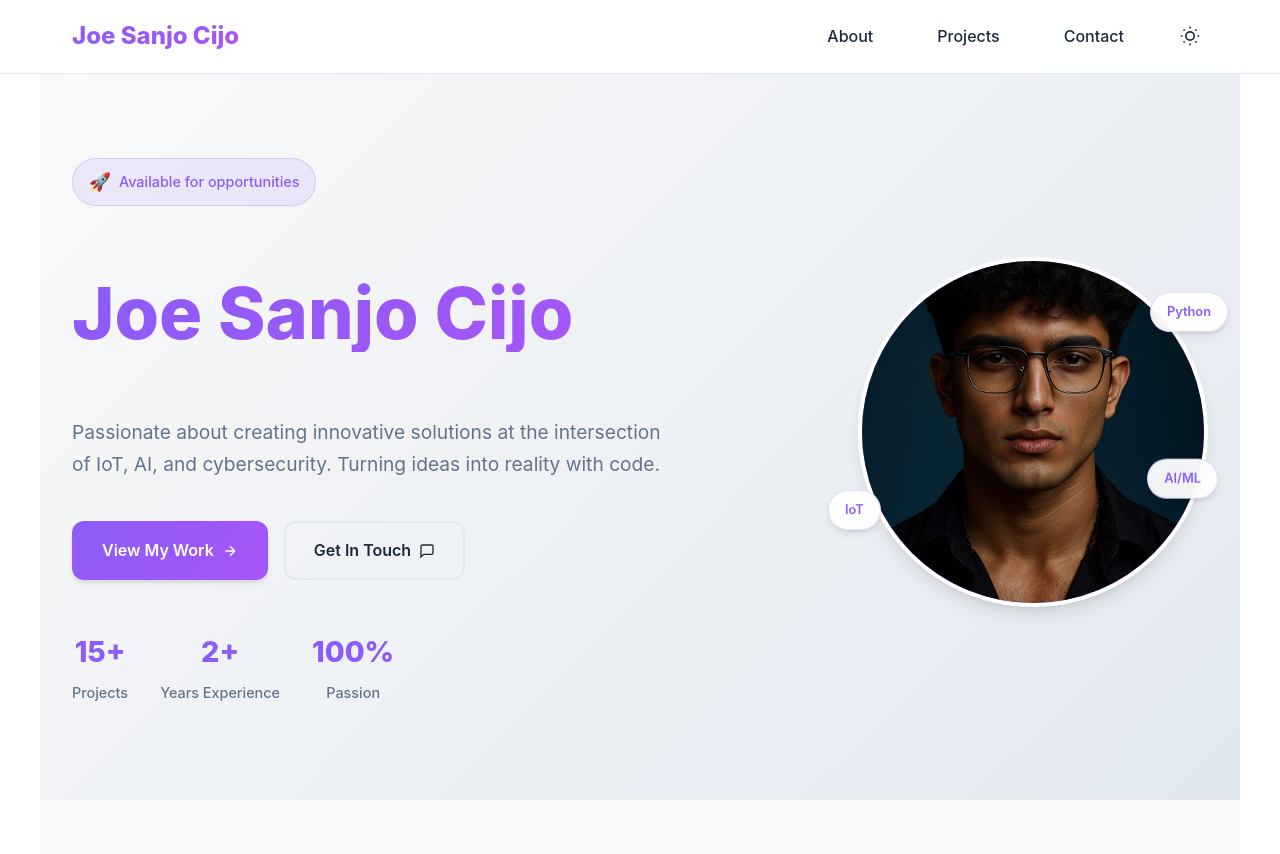
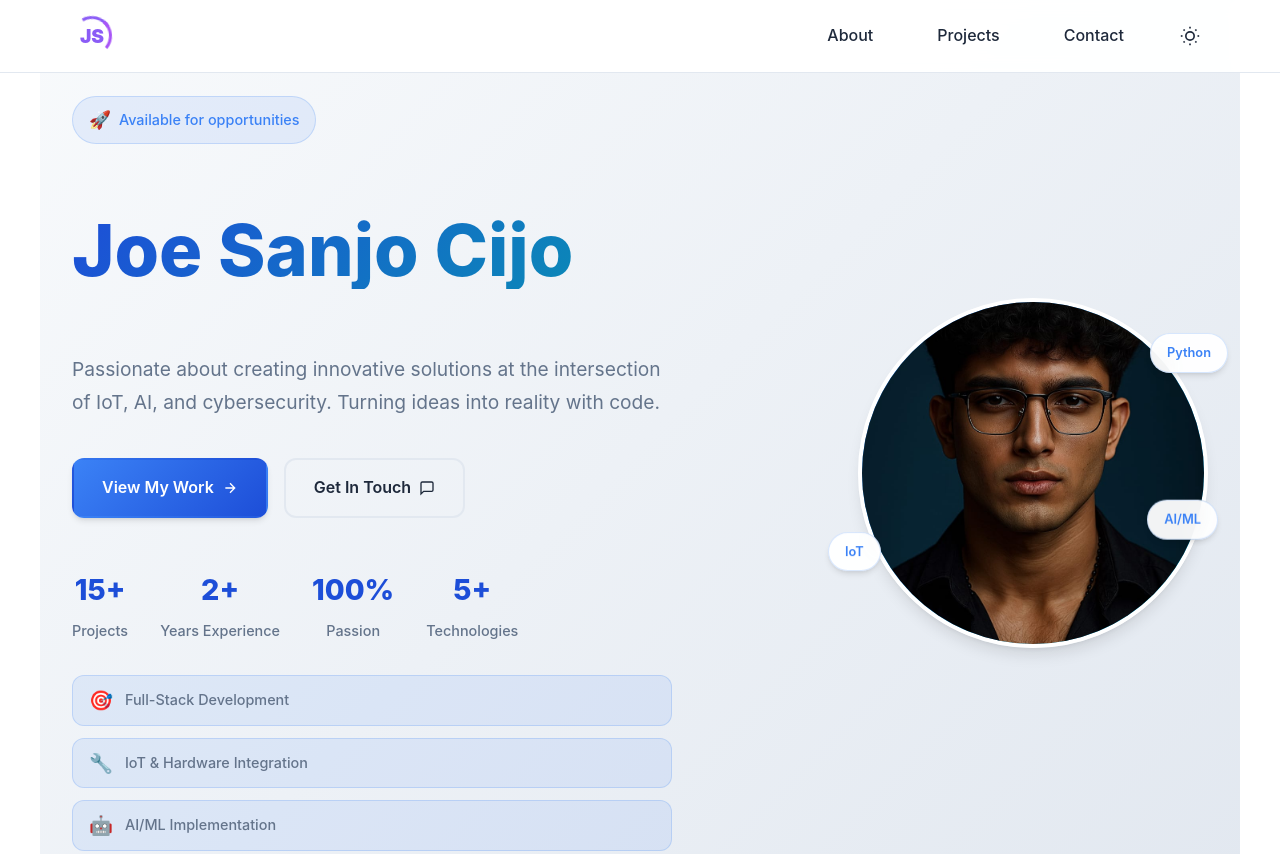
Before and after one commit to R3tr0gh057/Portfolio_2025, a plain HTML site: page index.html in a window 1280 px wide. Shown: the top 854 px of the page. Drawn offline with Linux system fonts and the light colour scheme.

Commit message:
style change

```diff
--- a/index.html
+++ b/index.html
@@ -48,7 +48,13 @@
 
     <header>
         <nav>
-            <div class="logo">Joe Sanjo Cijo</div>
+            <div class="logo">
+                <div class="logo-animation">
+                    <div class="logo-circle"></div>
+                    <div class="logo-text">JS</div>
+                </div>
+                <span class="logo-name"></span>
+            </div>
             <ul>
                 <li><a href="#about">About</a></li>
                 <li><a href="#projects">Projects</a></li>
@@ -116,6 +122,25 @@
                             <span class="stat-number">100%</span>
                             <span class="stat-label">Passion</span>
                         </div>
+                        <div class="stat">
+                            <span class="stat-number">5+</span>
+                            <span class="stat-label">Technologies</span>
+                        </div>
+                    </div>
+
+                    <div class="hero-highlights">
+                        <div class="highlight-item">
+                            <span class="highlight-icon">🎯</span>
+                            <span class="highlight-text">Full-Stack Development</span>
+                        </div>
+                        <div class="highlight-item">
+                            <span class="highlight-icon">🔧</span>
+                            <span class="highlight-text">IoT & Hardware Integration</span>
+                        </div>
+                        <div class="highlight-item">
+                            <span class="highlight-icon">🤖</span>
+                            <span class="highlight-text">AI/ML Implementation</span>
+                        </div>
                     </div>
                 </div>
                 <div class="hero-image-container">
@@ -147,7 +172,7 @@
                 <div class="about-text">
                     <p class="about-intro">I'm a full-stack developer passionate about IoT, AI, and cybersecurity, currently pursuing my Bachelor of Computer Applications at Kristu Jayanti College.</p>
                     <p>During my internship, I modernized an RFID management system by integrating microcontrollers with Flask servers, gaining hands-on experience in end-to-end system development. My projects include a malware scanning mobile app, an AI-powered smart home system for Google Solution Challenge 2024, and an Agri-IoT platform that improved farming efficiency in Karnataka.</p>
-                    <div class="skills-grid">
+                    <div class="skills-grid animated-element">
                         <span class="skill-tag">Python</span>
                         <span class="skill-tag">Flask</span>
                         <span class="skill-tag">Next.js</span>
@@ -190,9 +215,9 @@
             <h2>Get In Touch</h2>
             <p>[A call to action, your email address, or a placeholder for a contact form.]</p>
             <div class="social-links">
-                <a href="#">LinkedIn</a>
-                <a href="#">GitHub</a>
-                <a href="#">Twitter</a>
+                <a href="https://www.linkedin.com/in/joe-sanjo-b0429a262/">LinkedIn</a>
+                <a href="https://github.com/R3tr0gh057">GitHub</a>
+                <a href="https://x.com/joesanjo10">Twitter</a>
             </div>
         </section>
     </main>
--- a/style.css
+++ b/style.css
@@ -2,22 +2,22 @@
 
 /* CSS Variables for consistent theming */
 :root {
-    --primary-color: #8B5CF6;
-    --primary-dark: #7C3AED;
+    --primary-color: #3B82F6;
+    --primary-dark: #1D4ED8;
     --secondary-color: #64748b;
-    --accent-color: #A855F7;
+    --accent-color: #06B6D4;
     --text-primary: #1e293b;
     --text-secondary: #64748b;
     --text-light: #94a3b8;
     --bg-primary: #ffffff;
-    --bg-secondary: #fafafa;
+    --bg-secondary: #f8fafc;
     --bg-dark: #0f172a;
     --border-color: #e2e8f0;
     --shadow-sm: 0 1px 2px 0 rgb(0 0 0 / 0.05);
     --shadow-md: 0 4px 6px -1px rgb(0 0 0 / 0.1), 0 2px 4px -2px rgb(0 0 0 / 0.1);
     --shadow-lg: 0 10px 15px -3px rgb(0 0 0 / 0.1), 0 4px 6px -4px rgb(0 0 0 / 0.1);
-    --gradient-primary: linear-gradient(135deg, #8B5CF6 0%, #A855F7 100%);
-    --gradient-secondary: linear-gradient(135deg, #C084FC 0%, #E879F9 100%);
+    --gradient-primary: linear-gradient(135deg, #3B82F6 0%, #1D4ED8 100%);
+    --gradient-secondary: linear-gradient(135deg, #06B6D4 0%, #0891B2 100%);
     --purple-accent: #8B5CF6;
     --purple-light: #A855F7;
     --purple-dark: #7C3AED;
@@ -25,25 +25,25 @@
 
 /* Dark theme variables */
 [data-theme="dark"] {
-    --primary-color: #A855F7;
-    --primary-dark: #8B5CF6;
+    --primary-color: #3B82F6;
+    --primary-dark: #1D4ED8;
     --secondary-color: #94a3b8;
-    --accent-color: #C084FC;
-    --text-primary: #f1f5f9;
+    --accent-color: #06B6D4;
+    --text-primary: #ffffff;
     --text-secondary: #cbd5e1;
     --text-light: #64748b;
-    --bg-primary: #0f172a;
-    --bg-secondary: #1e293b;
-    --bg-dark: #020617;
+    --bg-primary: #0B0C10;
+    --bg-secondary: #1F2833;
+    --bg-dark: #0F1115;
     --border-color: #334155;
-    --shadow-sm: 0 1px 2px 0 rgb(0 0 0 / 0.3);
-    --shadow-md: 0 4px 6px -1px rgb(0 0 0 / 0.3), 0 2px 4px -2px rgb(0 0 0 / 0.3);
-    --shadow-lg: 0 10px 15px -3px rgb(0 0 0 / 0.3), 0 4px 6px -4px rgb(0 0 0 / 0.3);
-    --gradient-primary: linear-gradient(135deg, #A855F7 0%, #C084FC 100%);
-    --gradient-secondary: linear-gradient(135deg, #E879F9 0%, #F472B6 100%);
-    --purple-accent: #A855F7;
-    --purple-light: #C084FC;
-    --purple-dark: #8B5CF6;
+    --shadow-sm: 0 1px 2px 0 rgb(0 0 0 / 0.4);
+    --shadow-md: 0 4px 6px -1px rgb(0 0 0 / 0.4), 0 2px 4px -2px rgb(0 0 0 / 0.4);
+    --shadow-lg: 0 10px 15px -3px rgb(0 0 0 / 0.4), 0 4px 6px -4px rgb(0 0 0 / 0.4);
+    --gradient-primary: linear-gradient(135deg, #0F172A 0%, #1E293B 100%);
+    --gradient-secondary: linear-gradient(135deg, #1E1E1E 0%, #2C2C2C 100%);
+    --purple-accent: #8B5CF6;
+    --purple-light: #A855F7;
+    --purple-dark: #7C3AED;
 }
 
 /* --- Reset & Base Styles --- */
@@ -114,7 +114,7 @@ body {
     position: absolute;
     width: 8px;
     height: 8px;
-    background: var(--purple-accent);
+    background: var(--primary-color);
     border-radius: 50%;
     opacity: 0.4;
     animation: float-dot 15s ease-in-out infinite;
@@ -157,7 +157,7 @@ body {
 
 [data-theme="dark"] .dot {
     opacity: 0.6;
-    background: var(--purple-light);
+    background: var(--accent-color);
 }
 
 /* --- Typography --- */
@@ -247,7 +247,7 @@ header {
 }
 
 [data-theme="dark"] header {
-    background: rgba(15, 23, 42, 0.95);
+    background: rgba(11, 12, 16, 0.95);
 }
 
 nav {
@@ -260,13 +260,76 @@ nav {
 }
 
 .logo {
+    display: flex;
+    align-items: center;
+    gap: 0.75rem;
     font-weight: 800;
     font-size: 1.5rem;
-    color: var(--primary-color);
+}
+
+.logo-animation {
+    position: relative;
+    width: 40px;
+    height: 40px;
+    display: flex;
+    align-items: center;
+    justify-content: center;
+}
+
+.logo-circle {
+    position: absolute;
+    width: 100%;
+    height: 100%;
+    border: 3px solid transparent;
+    border-top: 3px solid var(--purple-accent);
+    border-radius: 50%;
+    animation: rotate-logo 2s linear infinite;
+}
+
+.logo-circle::before {
+    content: '';
+    position: absolute;
+    top: -3px;
+    left: -3px;
+    right: -3px;
+    bottom: -3px;
+    border: 3px solid transparent;
+    border-right: 3px solid var(--purple-light);
+    border-radius: 50%;
+    animation: rotate-logo-reverse 1.5s linear infinite;
+}
+
+.logo-text {
+    font-weight: 900;
+    font-size: 1.2rem;
+    color: var(--purple-accent);
+    z-index: 2;
+    position: relative;
+}
+
+.logo-name {
     background: var(--gradient-primary);
     -webkit-background-clip: text;
     -webkit-text-fill-color: transparent;
     background-clip: text;
+}
+
+@keyframes rotate-logo {
+    0% {
+        transform: rotate(0deg);
+    }
+    100% {
+        transform: rotate(360deg);
+    }
+}
+
+@keyframes rotate-logo-reverse {
+    0% {
+        transform: rotate(0deg);
+    }
+    100% {
+        transform: rotate(-360deg);
+    }
 }
 
 nav ul {
@@ -337,9 +400,13 @@ nav ul li a:hover {
     align-items: center;
     justify-content: center;
     padding: 6rem 2rem 2rem;
-    background: linear-gradient(135deg, var(--bg-secondary) 0%, var(--border-color) 100%);
+    background: linear-gradient(135deg, #0B0C10 0%, #1F2833 100%);
     position: relative;
     overflow: hidden;
+}
+
+[data-theme="light"] #hero {
+    background: linear-gradient(135deg, #f8fafc 0%, #e2e8f0 100%);
 }
 
 .hero-content {
@@ -364,19 +431,66 @@ nav ul li a:hover {
     display: inline-flex;
     align-items: center;
     gap: 0.5rem;
-    background: rgba(139, 92, 246, 0.1);
-    color: var(--purple-accent);
+    background: rgba(59, 130, 246, 0.1);
+    color: var(--primary-color);
     padding: 0.5rem 1rem;
     border-radius: 25px;
     font-size: 0.9rem;
     font-weight: 500;
     margin-bottom: 2rem;
-    border: 1px solid rgba(139, 92, 246, 0.2);
+    border: 1px solid rgba(59, 130, 246, 0.2);
     animation: fadeInUp 0.8s ease-out 0.2s both;
+    position: relative;
+    overflow: hidden;
 }
 
 .badge-icon {
     font-size: 1.1rem;
+}
+
+/* Animated Notification Dot */
+.notification-dot {
+    width: 8px;
+    height: 8px;
+    background: #10B981;
+    border-radius: 50%;
+    position: relative;
+    animation: pulse-dot 2s ease-in-out infinite;
+}
+
+.notification-dot::before {
+    content: '';
+    position: absolute;
+    top: 50%;
+    left: 50%;
+    width: 100%;
+    height: 100%;
+    background: #10B981;
+    border-radius: 50%;
+    transform: translate(-50%, -50%);
+    animation: pulse-ring 2s ease-in-out infinite;
+}
+
+@keyframes pulse-dot {
+    0%, 100% {
+        transform: scale(1);
+        opacity: 1;
+    }
+    50% {
+        transform: scale(1.2);
+        opacity: 0.8;
+    }
+}
+
+@keyframes pulse-ring {
+    0% {
+        transform: translate(-50%, -50%) scale(1);
+        opacity: 0.7;
+    }
+    100% {
+        transform: translate(-50%, -50%) scale(3);
+        opacity: 0;
+    }
 }
 
 /* Hero Title */
@@ -388,16 +502,20 @@ nav ul li a:hover {
 .title-line {
     display: block;
     font-size: 1.5rem;
-    color: var(--text-secondary);
+    color: #cbd5e1;
     font-weight: 400;
     margin-bottom: 0.5rem;
     animation: fadeInUp 0.8s ease-out 0.4s both;
 }
 
+[data-theme="light"] .title-line {
+    color: #64748b;
+}
+
 .title-name {
     display: block;
     font-size: clamp(3rem, 6vw, 4.5rem);
-    background: var(--gradient-primary);
+    background: linear-gradient(135deg, #3B82F6 0%, #06B6D4 100%);
     -webkit-background-clip: text;
     -webkit-text-fill-color: transparent;
     background-clip: text;
@@ -406,21 +524,36 @@ nav ul li a:hover {
     animation: fadeInUp 0.8s ease-out 0.6s both;
 }
 
+[data-theme="light"] .title-name {
+    background: linear-gradient(135deg, #1D4ED8 0%, #0891B2 100%);
+    -webkit-background-clip: text;
+    -webkit-text-fill-color: transparent;
+    background-clip: text;
+}
+
 .title-role {
     display: block;
     font-size: 1.8rem;
-    color: var(--text-primary);
+    color: #ffffff;
     font-weight: 600;
     animation: fadeInUp 0.8s ease-out 0.8s both;
+}
+
+[data-theme="light"] .title-role {
+    color: #1e293b;
 }
 
 /* Hero Description */
 .hero-description {
     font-size: 1.2rem;
-    color: var(--text-secondary);
+    color: #cbd5e1;
     line-height: 1.7;
     margin-bottom: 2.5rem;
     animation: fadeInUp 0.8s ease-out 1s both;
+}
+
+[data-theme="light"] .hero-description {
+    color: #64748b;
 }
 
 /* Hero Actions */
@@ -474,6 +607,7 @@ nav ul li a:hover {
     display: flex;
     gap: 2rem;
     animation: fadeInUp 0.8s ease-out 1.4s both;
+    flex-wrap: wrap;
 }
 
 .stat {
@@ -486,14 +620,61 @@ nav ul li a:hover {
 .stat-number {
     font-size: 1.8rem;
     font-weight: 800;
-    color: var(--purple-accent);
+    color: #3B82F6;
     margin-bottom: 0.25rem;
+}
+
+[data-theme="light"] .stat-number {
+    color: #1D4ED8;
 }
 
 .stat-label {
     font-size: 0.9rem;
-    color: var(--text-secondary);
+    color: #cbd5e1;
     font-weight: 500;
+}
+
+[data-theme="light"] .stat-label {
+    color: #64748b;
+}
+
+/* Hero Highlights */
+.hero-highlights {
+    display: flex;
+    flex-direction: column;
+    gap: 0.75rem;
+    margin-top: 2rem;
+    animation: fadeInUp 0.8s ease-out 1.6s both;
+}
+
+.highlight-item {
+    display: flex;
+    align-items: center;
+    gap: 0.75rem;
+    padding: 0.5rem 1rem;
+    background: rgba(59, 130, 246, 0.1);
+    border: 1px solid rgba(59, 130, 246, 0.2);
+    border-radius: 12px;
+    transition: all 0.3s ease;
+}
+
+.highlight-item:hover {
+    background: rgba(59, 130, 246, 0.15);
+    transform: translateX(5px);
+}
+
+.highlight-icon {
+    font-size: 1.2rem;
+}
+
+.highlight-text {
+    font-size: 0.9rem;
+    font-weight: 500;
+    color: #cbd5e1;
+}
+
+[data-theme="light"] .highlight-text {
+    color: #64748b;
 }
 
 /* Hero Image Container */
@@ -511,7 +692,7 @@ nav ul li a:hover {
     box-shadow: var(--shadow-lg);
     border: 4px solid white;
     position: relative;
-    background: var(--gradient-primary);
+    background: linear-gradient(135deg, #3B82F6 0%, #06B6D4 100%);
 }
 
 .hero-image-placeholder img {
@@ -531,7 +712,7 @@ nav ul li a:hover {
     left: 0;
     right: 0;
     bottom: 0;
-    background: linear-gradient(45deg, rgba(139, 92, 246, 0.2), rgba(168, 85, 247, 0.1));
+    background: linear-gradient(45deg, rgba(59, 130, 246, 0.2), rgba(6, 182, 212, 0.1));
     border-radius: 50%;
     opacity: 0;
     transition: opacity 0.3s ease;
@@ -559,9 +740,9 @@ nav ul li a:hover {
     border-radius: 20px;
     font-size: 0.8rem;
     font-weight: 600;
-    color: var(--purple-accent);
+    color: var(--primary-color);
     box-shadow: var(--shadow-md);
-    border: 1px solid rgba(139, 92, 246, 0.2);
+    border: 1px solid rgba(59, 130, 246, 0.2);
     animation: float-badge 3s ease-in-out infinite;
 }
 
@@ -581,6 +762,18 @@ nav ul li a:hover {
     top: 60%;
     right: -10px;
     animation-delay: 2s;
+}
+
+.tech-badge-4 {
+    top: 80%;
+    left: -15px;
+    animation-delay: 3s;
+}
+
+.tech-badge-5 {
+    top: 30%;
+    left: -20px;
+    animation-delay: 4s;
 }
 
 /* Animations */
@@ -865,6 +1058,11 @@ footer {
 
     .hero-stats {
         justify-content: center;
+        gap: 1.5rem;
+    }
+
+    .hero-highlights {
+        align-items: center;
     }
 
     .tech-badge {
```
